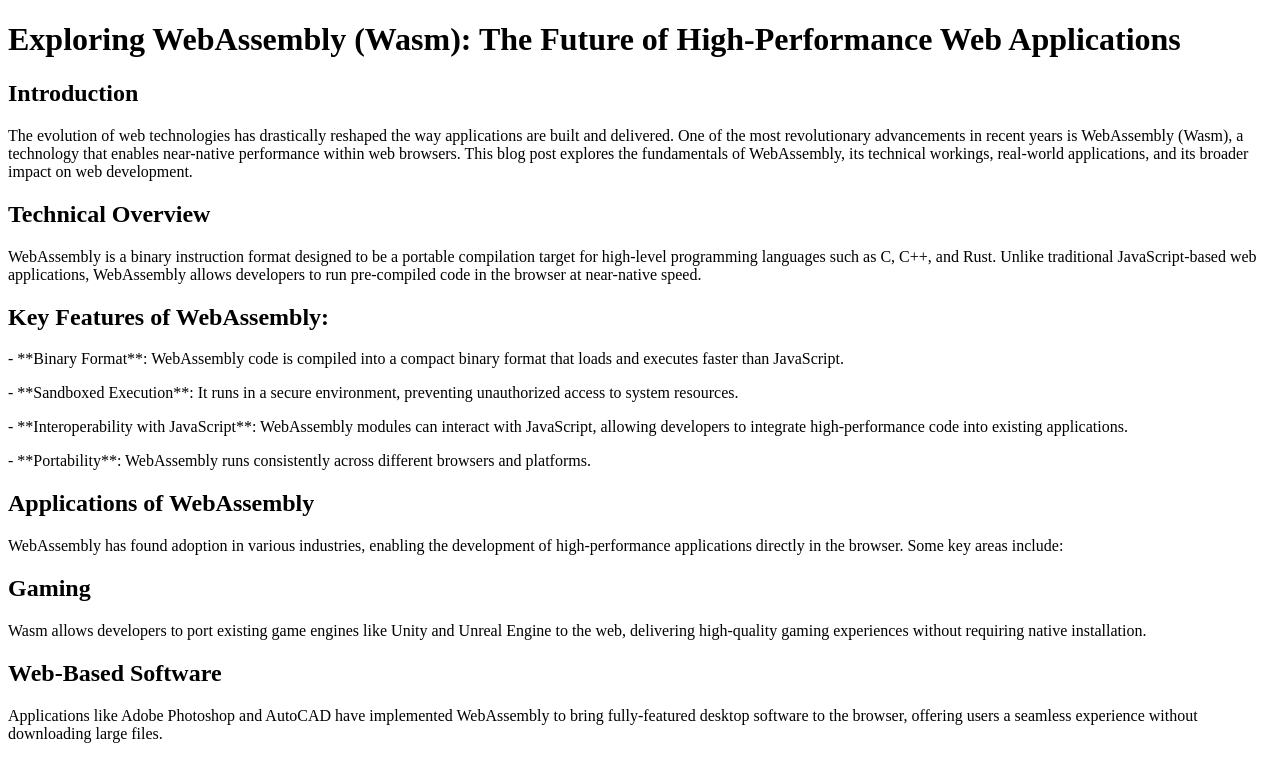
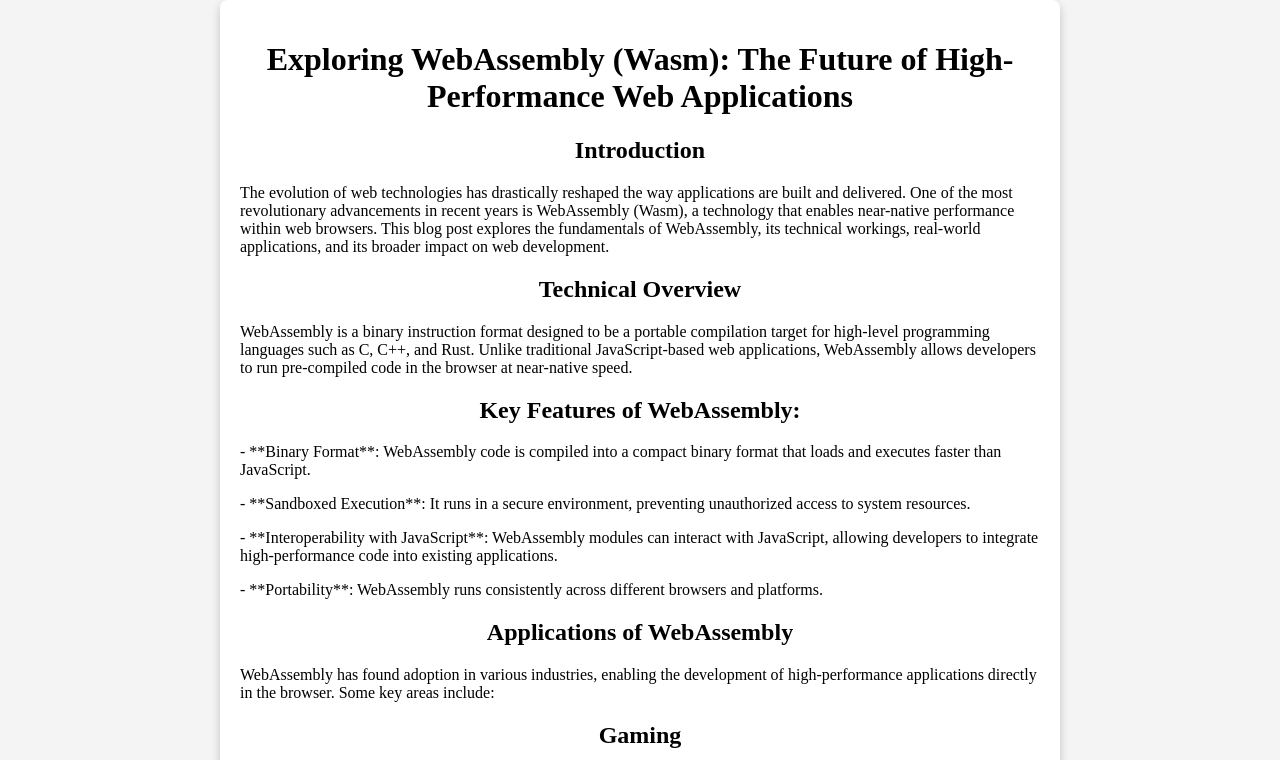
Before and after one commit to LoganShmogan/Blog, a plain HTML site: page index.html in a window 1280 px wide. Shown: the top 760 px of the page. Drawn offline with Linux system fonts and the light colour scheme.

Commit message:
Update index.html

```diff
--- a/index.html
+++ b/index.html
@@ -1,9 +1,30 @@
 <!DOCTYPE html>
 <html>
 <head>
-    <title>Dynamic Web Solutions Asignment One. Blog Post.</title>
+    <title>Dynamic Web Solutions Assignment One - Blog Post</title>
+    <style>
+        body {
+            display: flex;
+            justify-content: center;
+            align-items: center;
+            min-height: 100vh;
+            background-color: #f4f4f4;
+            margin: 0;
+        }
+        .blog-container {
+            max-width: 800px;
+            background: white;
+            padding: 20px;
+            box-shadow: 0px 4px 10px rgba(0, 0, 0, 0.2);
+            border-radius: 8px;
+        }
+        h1, h2 {
+            text-align: center;
+        }
+    </style>
 </head>
 <body>
+<div class="blog-container">
 <h1>Exploring WebAssembly (Wasm): The Future of High-Performance Web Applications</h1>
 
 <h2>Introduction</h2>
@@ -59,6 +80,6 @@
 <h2> Conclusion </h2>
 <p>WebAssembly is a game-changing technology that enhances web application performance and expands development possibilities. Its adoption is growing across industries, from gaming to blockchain, demonstrating its versatility. As it continues to evolve, WebAssembly has the potential to redefine how we build and interact with web applications.</p>
 
-
+</div>
 </body>
 </html>
```
